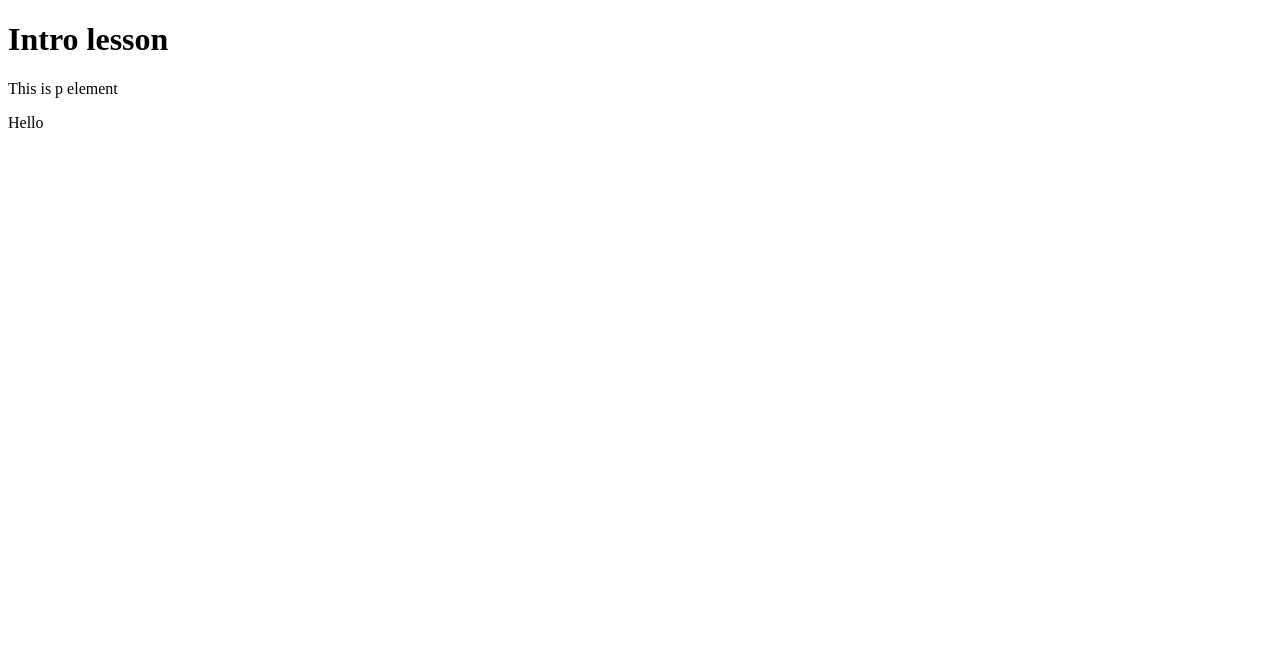
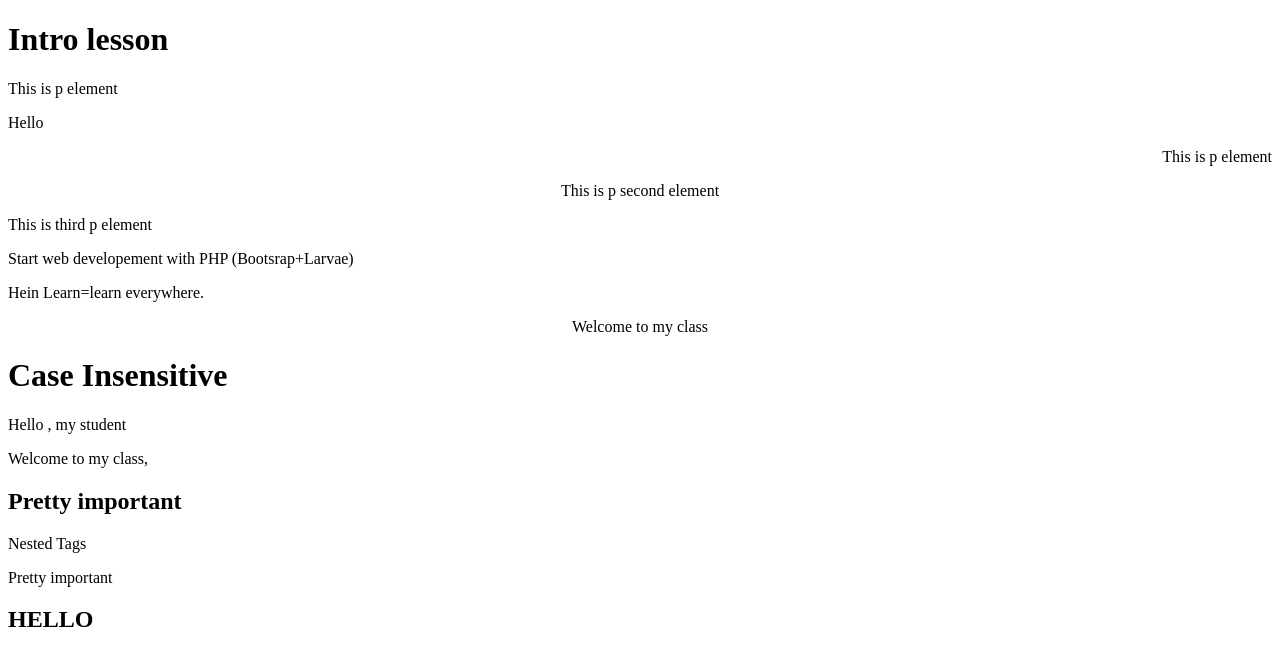
Before and after one commit to moehanthar/moehanthar.github.io, a plain HTML site: page HTML/intro.html in a window 1280 px wide. Drawn offline with Linux system fonts and the light colour scheme.

Commit message:
head lesson1

```diff
--- a/HTML/intro.html
+++ b/HTML/intro.html
@@ -21,5 +21,32 @@
             Hello
         </span>
     </div>
+
+    <!--Attribute-->
+    <p align="right" >This is p element</p>
+    <p align="center" >This is p second element</p>
+    <p align="left">This is third p element</p>
+
+    <!--Global Attribute class and id-->
+    <p class="p-tag webdev php">Start web developement with PHP (Bootsrap+Larvae)</p>
+    <p id="p-id">Hein Learn=learn everywhere.</p>
+    <p class="p-tag" id="welcome" align="center" >Welcome to my class</p>
+
+    <h1>Case Insensitive</H1>
+        <p>Hello ,             my             student</p>
+        Welcome to                     my          class,
+    </p>
+
+    <div><span><h2>Pretty important</h2></span></div>
+    <!--Nested tags-->
+    <div>
+        <span>
+            <p>Nested Tags</p>
+            <p>Pretty important</p>
+            <span>
+                <h2>HELLO</h2>
+            </span>
+        </span>
+    </div>
 </body>
 </html>
```
Also changed, not shown: HTML/head.html (added, +10 -0 lines).
